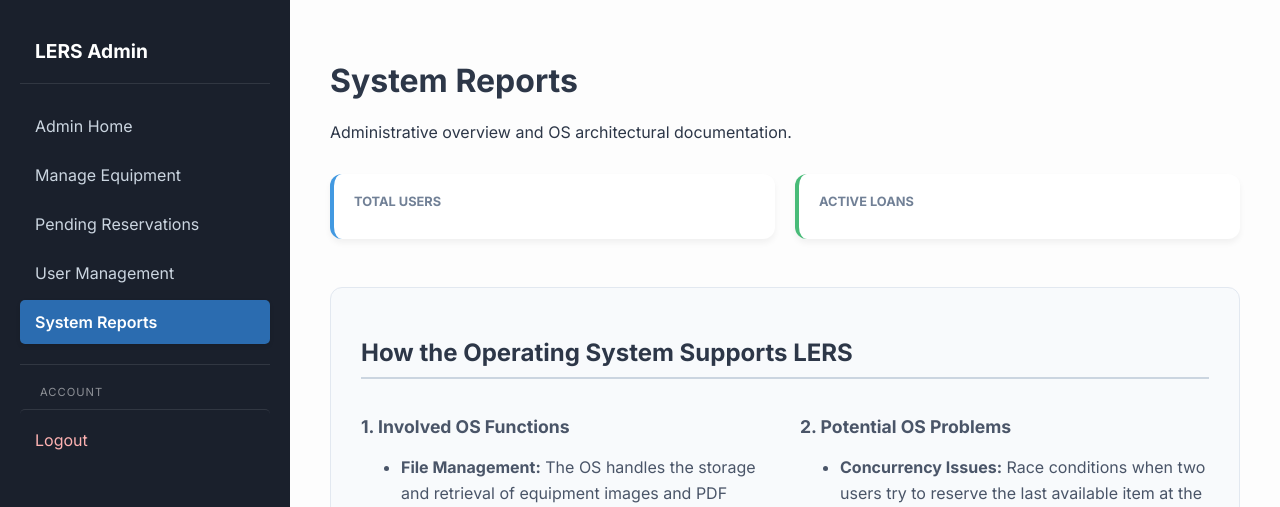
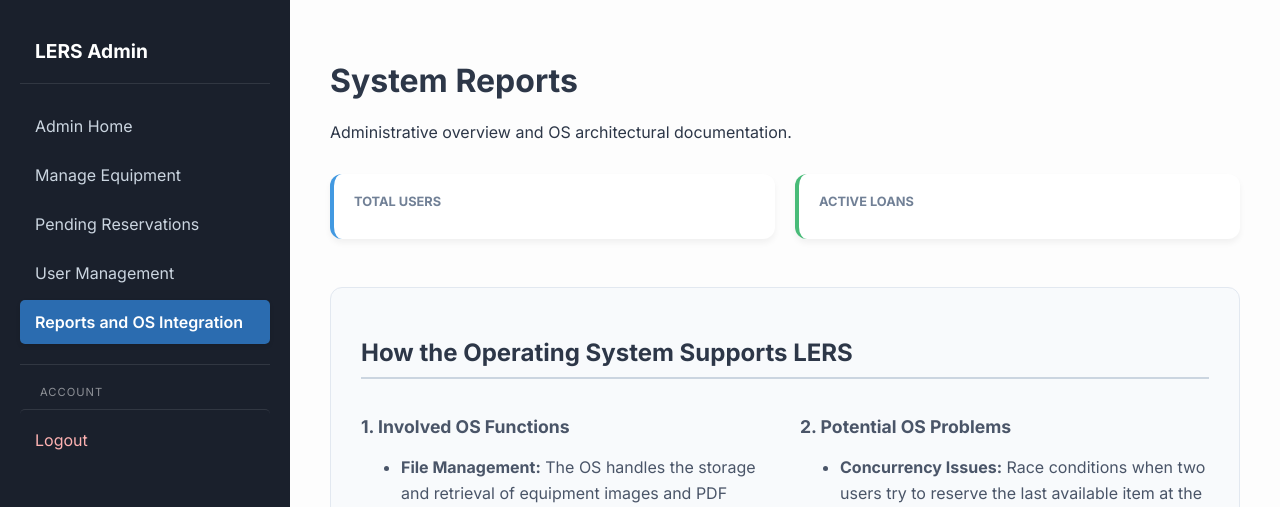
Before and after one commit to dongtapulan/LERS_PROJECT, a Flask app: page /admin/reports in a window 1280 px wide. Shown: the top 507 px of the page. Run offline with Flask 3, Linux system fonts and the light colour scheme; the visitor is signed in with stand-in values (Sample User, id 1); data that the repository does not hold is empty; some libraries are stand-ins or nearby versions.

Commit message:
OS integration page

```diff
--- a/templates/includes/sidebar.html
+++ b/templates/includes/sidebar.html
@@ -23,7 +23,7 @@
             </a>
             <a href="{{ url_for('admin_reports') }}"
                 class="nav-item {{ 'active' if request.endpoint == 'admin_reports' }}">
-                System Reports
+                Reports and OS Integration
             </a>
         {% else %}
             <a href="{{ url_for('user_dashboard') }}"
```
